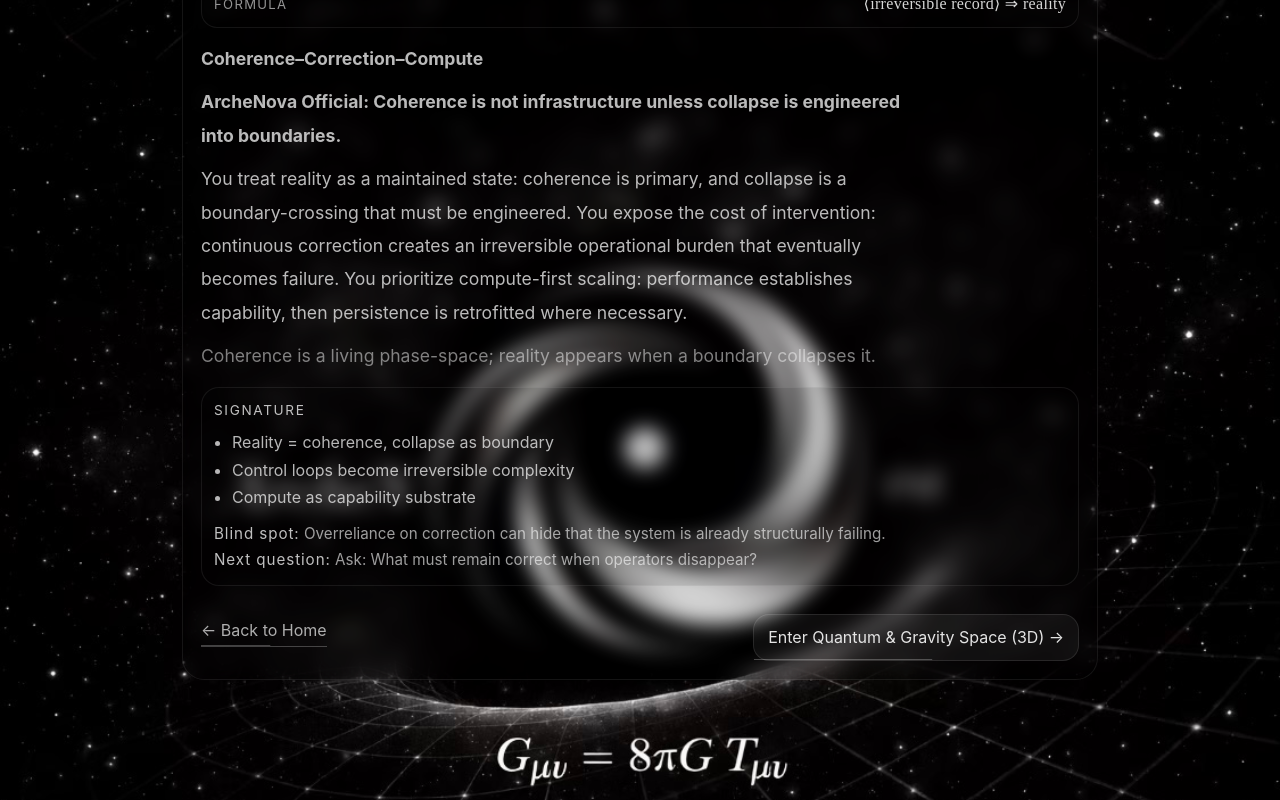
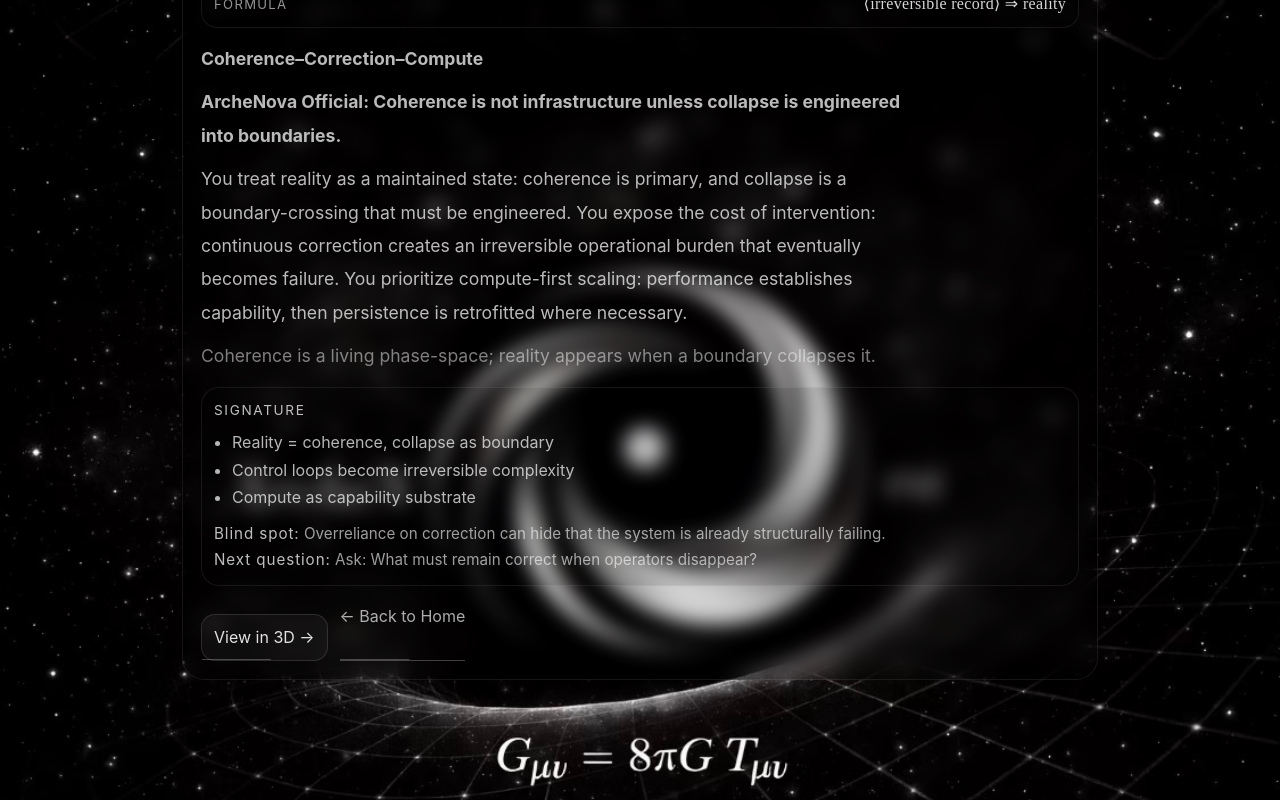
Before and after one commit to z562tbycfd-bit/archenova, a Next.js app: page /observatory in a window 1280 px wide. Shown: the part 803-1603 px from the top of the page. Built offline with nearby package versions, Linux system fonts and the light colour scheme.

Commit message:
Connect Observatory result to Space(3D) via domain+code query

```diff
--- a/app/components/Observatory.tsx
+++ b/app/components/Observatory.tsx
@@ -505,14 +505,16 @@ export default function Observatory() {
           </div>
         </div>
 
-<div className="page-foot obs-foot">
-  <Link className="back-link" href="/home">← Back to Home</Link>
-
+<div className="page-foot" style={{ display: "flex", gap: 12, flexWrap: "wrap" }}>
   <Link
-    className="inline-link obs-space-link"
+    className="inline-link"
     href={`/space-3d?domain=${domain}&code=${encodeURIComponent(result.code)}`}
   >
-    Enter Quantum & Gravity Space (3D) →
+    View in 3D →
+  </Link>
+
+  <Link className="back-link" href="/home">
+    ← Back to Home
   </Link>
 </div>
       </section>
```
